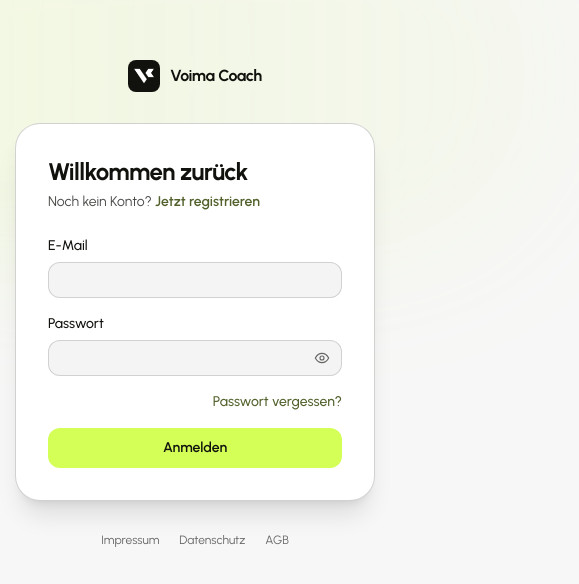
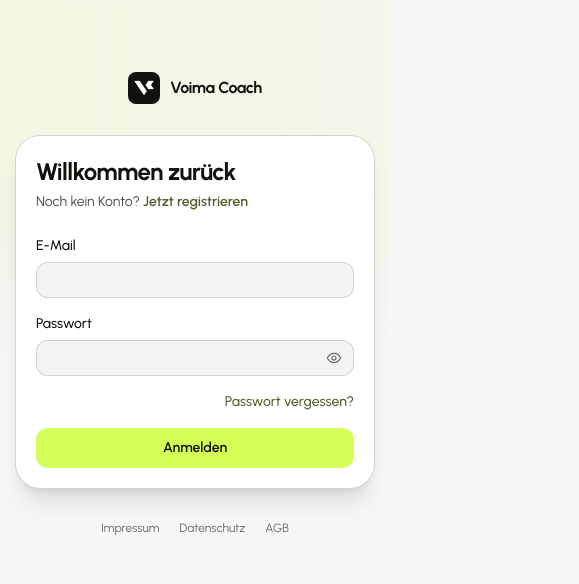
Before and after one commit to fabian-hanso/voimacoaching, a Next.js app: page /login in a window 390 px wide. Shown: the part 118-702 px from the top of the page, 579 px wide, since content can reach past the window. Built offline with nearby package versions, Linux system fonts and the light colour scheme.

Commit message:
register background error fix

```diff
--- a/components/ui.tsx
+++ b/components/ui.tsx
@@ -269,13 +269,13 @@ export function AuthShell({
   children: ReactNode;
 }) {
   return (
-    <div className="relative isolate flex flex-1 flex-col items-center justify-center px-4 py-16">
+    <div className="relative isolate flex flex-1 flex-col items-center justify-center overflow-x-clip px-4 py-10 sm:py-16">
       <div
         aria-hidden="true"
         className="absolute top-0 left-1/2 -z-10 h-[24rem] w-[48rem] -translate-x-1/2 rounded-full bg-gradient-to-r from-brand/15 to-brand/5 blur-3xl"
       />
       <Logo />
-      <div className="mt-8 w-full max-w-md rounded-box bg-surface p-8 shadow-xl ring-1 ring-line-strong">
+      <div className="mt-8 w-full max-w-md rounded-box bg-surface p-5 shadow-xl ring-1 ring-line-strong sm:p-8">
         <h1 className="text-2xl font-bold tracking-tight text-fg">{title}</h1>
         <p className="mt-1 text-sm text-fg-muted">{subtitle}</p>
         <div className="mt-6">{children}</div>
```
Also changed, not shown: 1 other file (tests, documents, lock files or other folders).
